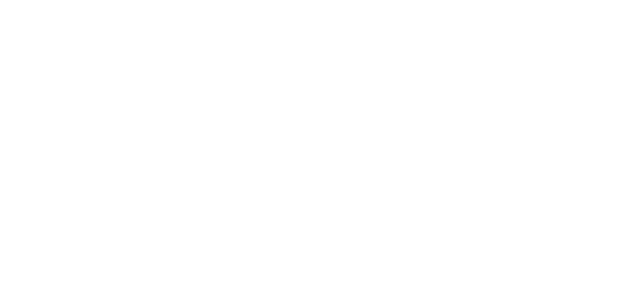
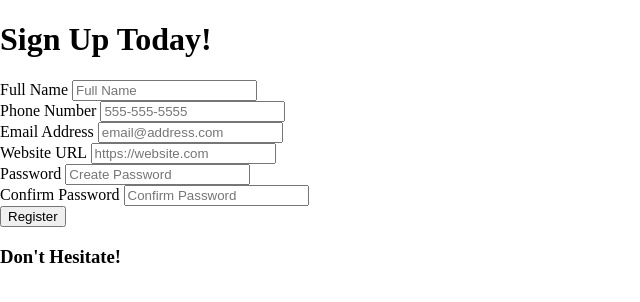
Before and after one commit to zeinabfaragdev/form-validator, a plain HTML site: page index.html in a window 1280 px wide. Shown: the whole page, without its empty margins (0-640 px from the left). Drawn offline with Linux system fonts and the light colour scheme.

Commit message:
add html

```diff
--- a/index.html
+++ b/index.html
@@ -1,15 +1,52 @@
 <!DOCTYPE html>
 <html lang="en">
+
 <head>
     <meta charset="UTF-8">
     <meta name="viewport" content="width=device-width, initial-scale=1.0">
-    <title>Template</title>
-    <link rel="icon" type="image/png" href="favicon.png">
-    <link rel="stylesheet" href="https://cdnjs.cloudflare.com/ajax/libs/font-awesome/5.10.2/css/all.min.css"/>
+    <title>Form Validator</title>
+    <link rel="stylesheet" href="https://cdnjs.cloudflare.com/ajax/libs/font-awesome/5.10.2/css/all.min.css" />
     <link rel="stylesheet" href="style.css">
 </head>
+
 <body>
+    <div class="container">
+        <h1>Sign Up Today!</h1>
+        <form id="form">
+            <div class="form-group">
+                <label for="name">Full Name</label>
+                <input type="text" id="name" placeholder="Full Name">
+            </div>
+            <div class="form-group">
+                <label for="phone">Phone Number</label>
+                <input type="tel" id="phone" placeholder="555-555-5555">
+            </div>
+            <div class="form-group">
+                <label for="email">Email Address</label>
+                <input type="email" id="email" placeholder="email@address.com">
+            </div>
+            <div class="form-group">
+                <label for="website">Website URL</label>
+                <input type="url" id="website" placeholder="https://website.com">
+            </div>
+            <div class="form-group">
+                <label for="password1">Password</label>
+                <input type="password" id="password1" placeholder="Create Password">
+            </div>
+            <div class="form-group">
+                <label for="password2">Confirm Password</label>
+                <input type="password" id="password2" placeholder="Confirm Password">
+            </div>
+
+            <button type="submit">Register</button>
+        </form>
+        <div class="message-container">
+            <h3 id="message">Don't Hesitate!</h3>
+        </div>
+    </div>
+
     <!-- Script -->
     <script src="script.js"></script>
 </body>
+
 </html>
```
